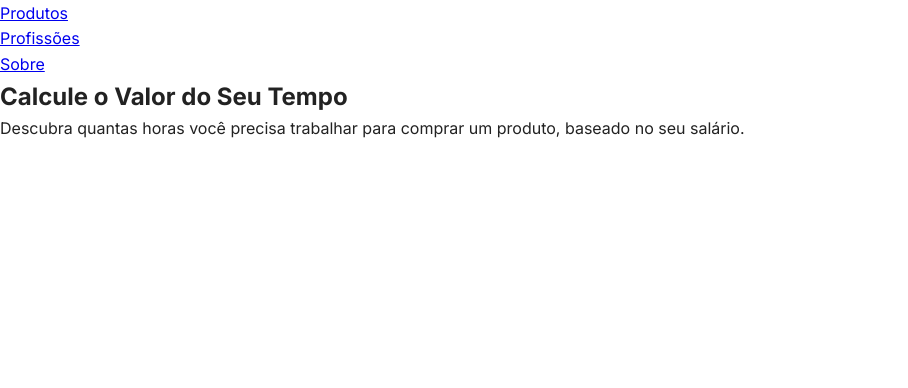
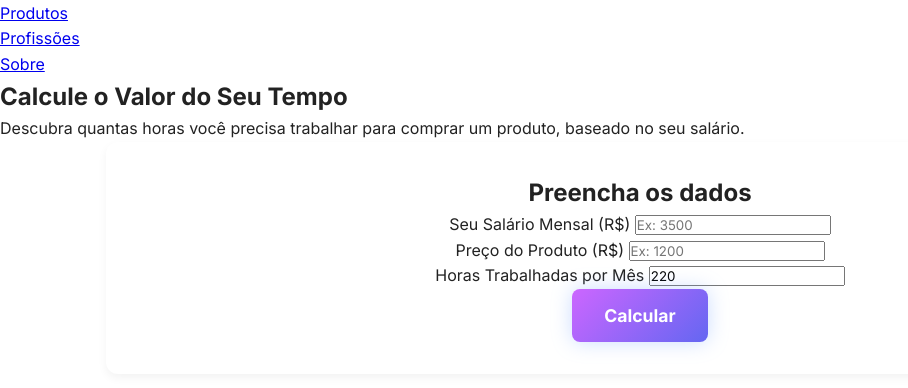
Before and after one commit to brenobrand/AC2-Web-Design, a plain HTML site: page calculadora.html in a window 1280 px wide. Shown: the part 76-464 px from the top of the page, without its empty margins (0-908 px from the left). Drawn offline with Linux system fonts and the light colour scheme.

Commit message:
Update calculadora.html

```diff
--- a/calculadora.html
+++ b/calculadora.html
@@ -28,3 +28,24 @@
                 <p class="hero-subtitle">Descubra quantas horas você precisa trabalhar para comprar um produto, baseado no seu salário.</p>
             </div>
         </section>
+
+     <section class="calculator-section">
+            <div class="container">
+                <div class="calculator-form-card card-elevated">
+                    <h2 class="form-title">Preencha os dados</h2>
+                    <form id="calculatorForm" class="calculator-form">
+                        <div class="input-group">
+                            <label for="salarioInput">Seu Salário Mensal (R$)</label>
+                            <input type="number" id="salarioInput" placeholder="Ex: 3500" required>
+                        </div>
+                        <div class="input-group">
+                            <label for="precoInput">Preço do Produto (R$)</label>
+                            <input type="number" id="precoInput" placeholder="Ex: 1200" required>
+                        </div>
+                        <div class="input-group">
+                            <label for="horasMensaisInput">Horas Trabalhadas por Mês</label>
+                            <input type="number" id="horasMensaisInput" value="220" required>
+                        </div>
+                        <button type="submit" id="calcularBtn" class="btn btn-cta shadow-glow">Calcular</button>
+                    </form>
+                </div>
```
